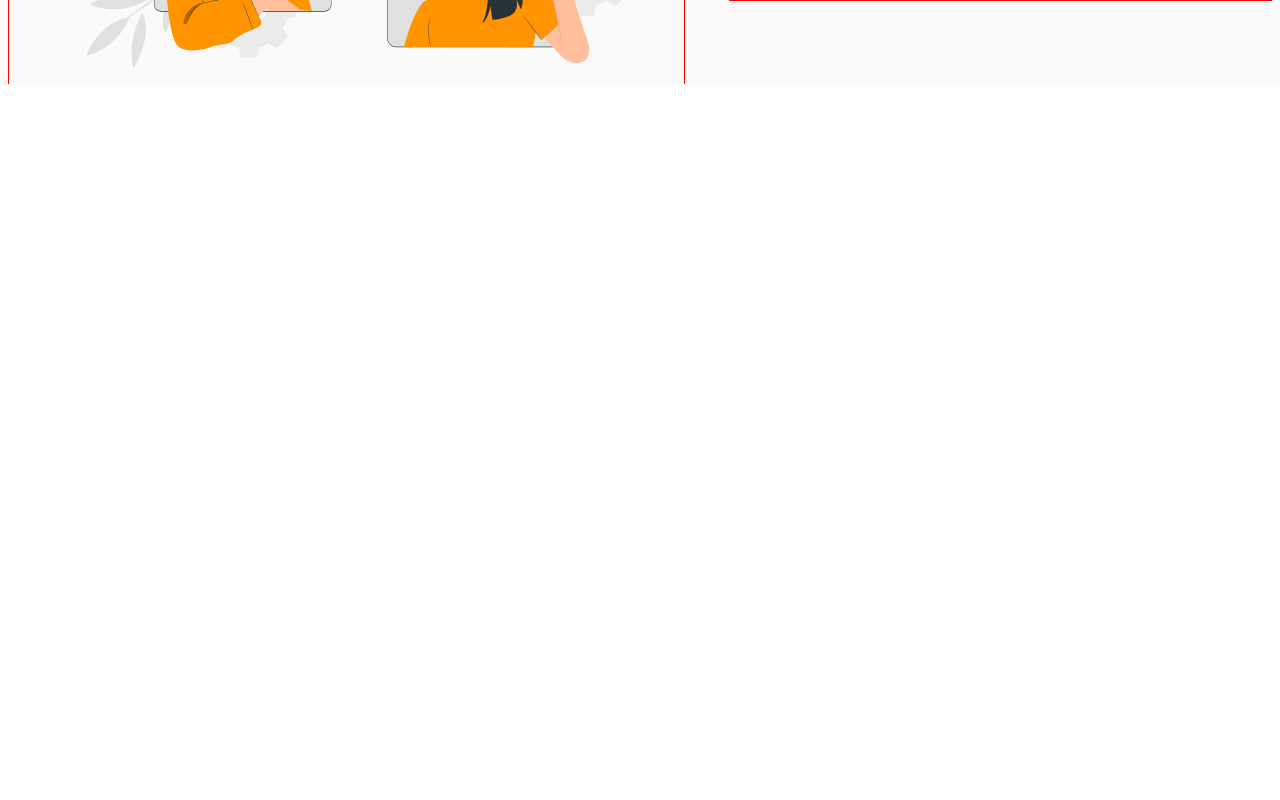
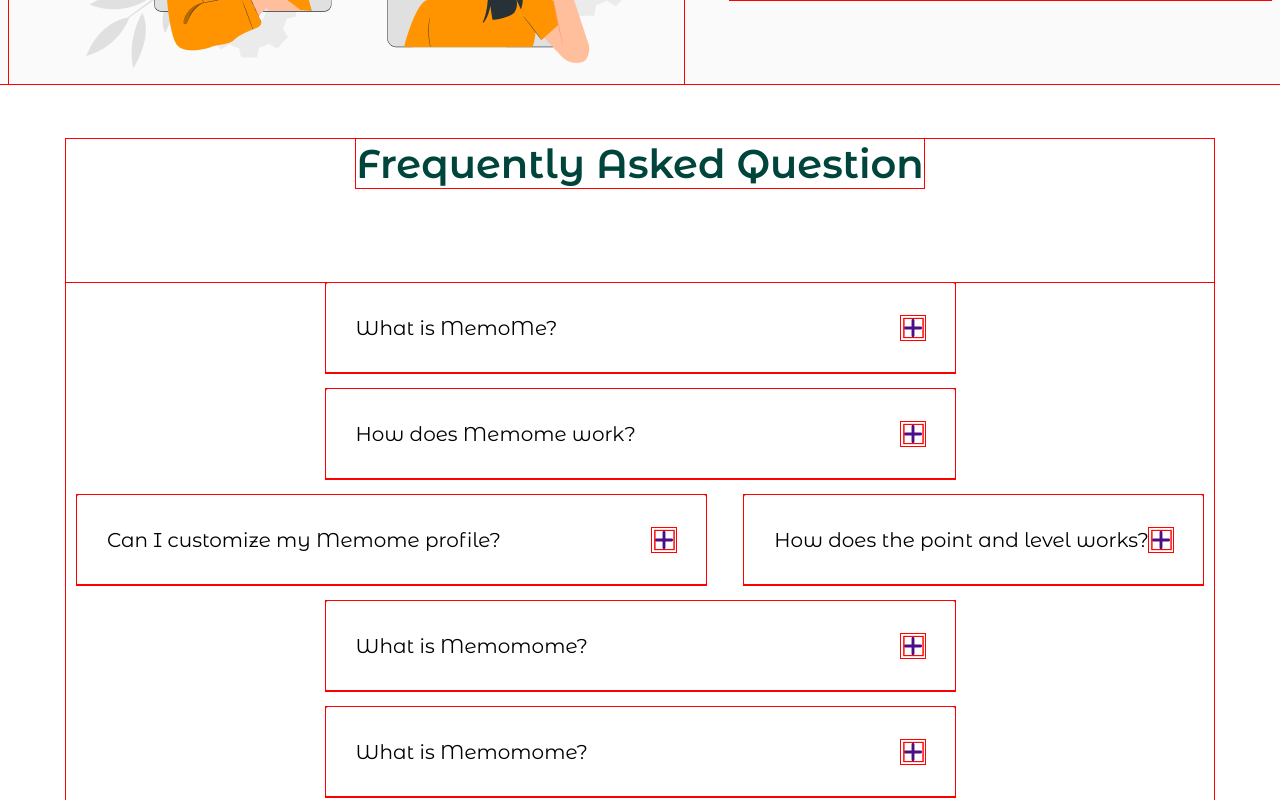
Before and after one commit to MemoMe-Org/client, a Next.js app: page / in a window 1280 px wide. Shown: the part 3360-4160 px from the top of the page. Before the commit the page ends 3444 px from the top, so only its background shows below. Built offline with nearby package versions, Linux system fonts and the light colour scheme; no server answers.

Commit message:
[chore] faqs init

```diff
--- /dev/null
+++ b/app/home/faqs.tsx
@@ -0,0 +1,86 @@
+import { useState } from 'react';
+import { faqs } from '@/data/data';
+import { MinusIcon, PlusIcon } from '@/public/svgs/svg';
+import { monst } from '@/public/fonts/f';
+
+const FaqItem: React.FC<FaqItemProps> = ({ faq }) => {
+  const [isOpen, setIsOpen] = useState(false);
+
+  const toggle = () => {
+    setIsOpen(!isOpen);
+  };
+
+  return (
+    <div className={`mx-auto block`} id='faqs'>
+      <div
+        onClick={toggle}
+        className={`cursor-pointe  md:max-w-[642px] flex justify-between items-center text-[15px] rounded-[2px] p-[17px] md:p-[30px] md:text-[20px] font-medium ${
+          isOpen ? 'bg-[#6503BF] text-white' : 'bg-white text-black'
+        }`}
+      >
+        {faq.question}
+        {isOpen ? (
+          <MinusIcon
+            className={`transition-all duration-200 w-[14px] h-[14px] md:w-[24px] md:h-[24px]`}
+          />
+        ) : (
+          <PlusIcon
+            className={`transition-all duration-200 w-[14px] h-[14px] md:w-[24px] md:h-[24px]`}
+          />
+        )}
+      </div>
+
+      <div
+        className={`h-aut transition-all duration-300 ${
+          isOpen
+            ? 'md:backdrop:max-h-[255px] pt-[14px] pb-[30px] md:pb-[85px] md:pt-[25px]'
+            : 'h-0 pb-0 pt-0'
+        } overflow-hidden bg-white max-w-[367px] max-w-max px-[14px] lg:max-w-[642px] md:px-[25px]`}
+      >
+        <p className='text-[#000000] text-[15px] w-full  px md:text-[20px] lg:max-w-[579px] font-normal'>
+          {faq.answer}
+        </p>
+      </div>
+    </div>
+  );
+};
+
+interface FaqsProps {
+  faqs: Array<{
+    question: string;
+    answer: string;
+  }>;
+}
+
+const Faqs: React.FC<FaqsProps> = () => {
+  const [openIndex, setOpenIndex] = useState<number | null>(null);
+
+  const toggle = (index: number) => {
+    if (index === openIndex) {
+      setOpenIndex(null);
+    } else {
+      setOpenIndex(index);
+    }
+  };
+  return (
+    <section
+      className={`${monst.className} mt-[40px] mx-[32px] md:mx-[66px] md:mt-[55px]`}
+    >
+      <div>
+        <h2
+          className={`text-[#00453B] mx-auto block text-center font-semibold  text-[30px] max-w-[272px]  md:max-w-max md:text-[40px] md:leading-[49px]`}
+        >
+          Frequently Asked Question
+        </h2>
+
+        <div className='lg:cursor-pointer mt-[37px] space-y-3 lg:space-y-0 lg:flex lg:flex-row lg:flex-wrap lg:gap-4 lg:mt-[95px]'>
+          {faqs.map((faq, index) => (
+            <FaqItem key={index} faq={faq} />
+          ))}
+        </div>
+      </div>
+    </section>
+  );
+};
+
+export default Faqs;
--- /dev/null
+++ b/app/home/index.ts
@@ -0,0 +1,4 @@
+export { default as Hero } from './hero';
+export { default as Features } from './features';
+export { default as Faqs } from './faqs';
+export { default as Summary } from './summary';
--- a/app/page.tsx
+++ b/app/page.tsx
@@ -5,9 +5,8 @@ import { monst } from '@/public/fonts/f';
 import Navbar from '@/components/navbar/navbar';
 import Button from '@/components/button';
 import { Play } from '@/public/svgs/svg';
-import Hero from './home/hero';
-import Features from './home/features';
-import Summary from './home/summary';
+import { Hero, Faqs, Features, Summary } from './home';
+import { faqs } from '@/data/data';
 
 export default function Home() {
   return (
@@ -57,6 +56,7 @@ export default function Home() {
         <Hero />
         <Features />
         <Summary />
+        <Faqs faqs={faqs} />
       </main>
     </>
   );
--- a/data/data.js
+++ b/data/data.js
@@ -58,3 +58,39 @@ MemoMe Levels:`,
     content: `As you continue to engage with MemoMe, you'll notice your level increasing. This isn't just a number; it's a symbol of your dedication to our community. The more you use MemoMe, the higher your level will climb, and with it comes a range of exciting benefits and privileges.`,
   },
 ];
+
+export const faqs = [
+  {
+    question: 'What is MemoMe?',
+    answer: `Memome is an anonymous messaging app that allows users to send and receive messages without revealing their identities. It's a platform for sharing thoughts, feelings, and experiences without fear of judgment or retaliation.`,
+  },
+  {
+    question: 'How does Memome work?',
+    answer: `Memome uses a variety of methods to protect user privacy, including encryption, anonymizing IP addresses, and not requiring registration or personal information. Users can create anonymous profiles and post memos (short messages) that are visible to other users.`,
+  },
+  {
+    question: 'Can I customize my Memome profile?',
+    answer: `Yes, you can choose a username and profile picture to represent yourself on Memome.one. However, these do not reveal your real identity and are solely for personalization within the platform.`,
+  },
+  {
+    question: 'How does the point and level works?',
+    answer: `You will get update on that soonest`,
+  },
+  {
+    question: 'What is Memomome?',
+    answer: `Memome is an anonymous messaging app that allows users to send and receive messages without revealing their identities. It's a platform for sharing thoughts, feelings, and experiences without fear of judgment or retaliation.`,
+    isOpened: false,
+  },
+  {
+    question: 'What is Memomome?',
+    answer: `Memome is an anonymous messaging app that allows users to send and receive messages without revealing their identities. It's a platform for sharing thoughts, feelings, and experiences without fear of judgment or retaliation.`,
+  },
+  {
+    question: 'What is Memomome?',
+    answer: `Memome is an anonymous messaging app that allows users to send and receive messages without revealing their identities. It's a platform for sharing thoughts, feelings, and experiences without fear of judgment or retaliation.`,
+  },
+  {
+    question: 'What is Memomome?',
+    answer: `Memome is an anonymous messaging app that allows users to send and receive messages without revealing their identities. It's a platform for sharing thoughts, feelings, and experiences without fear of judgment or retaliation.`,
+  },
+];
```
Also changed, not shown: type.d.ts (+14 -0 lines).
